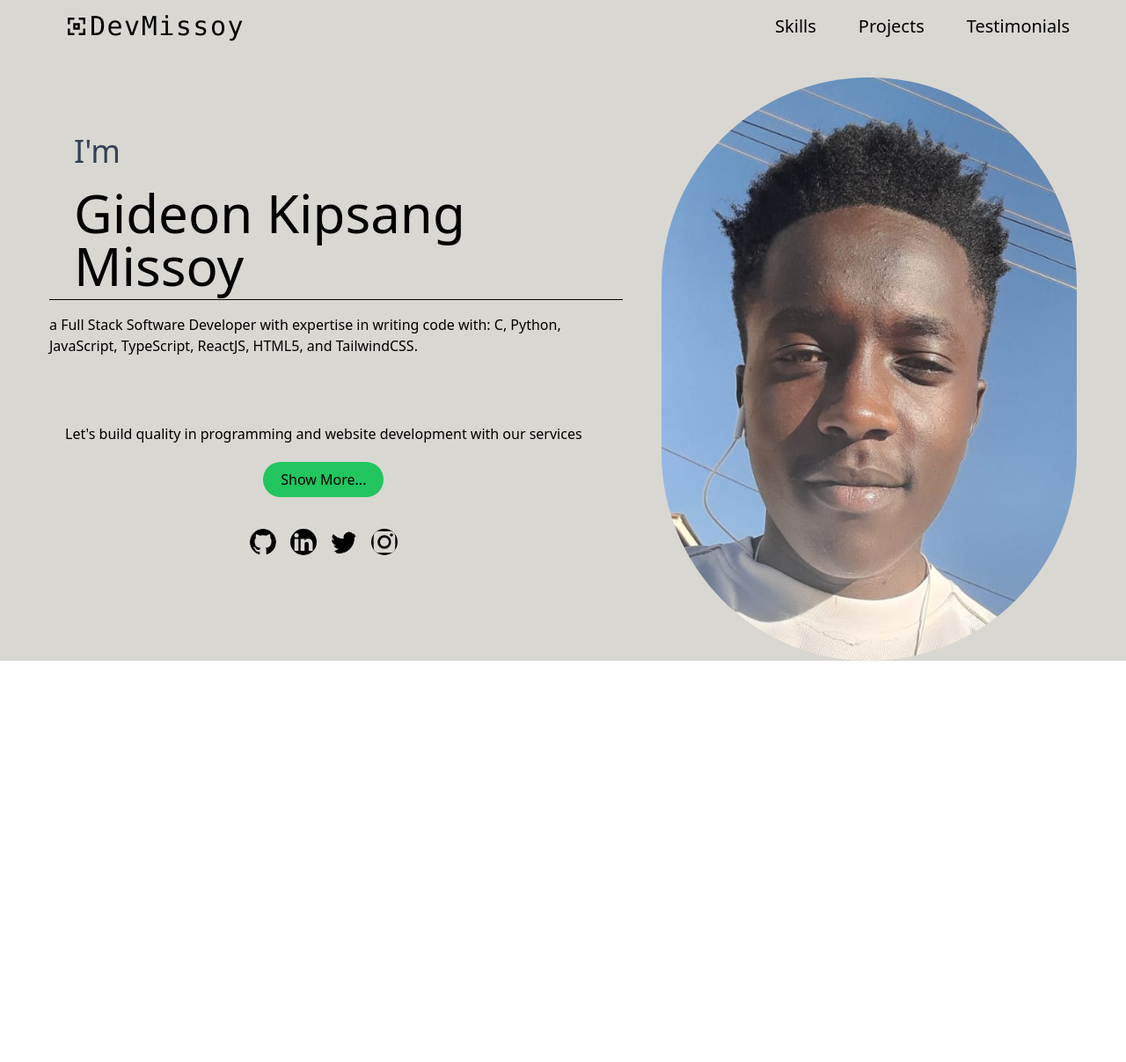
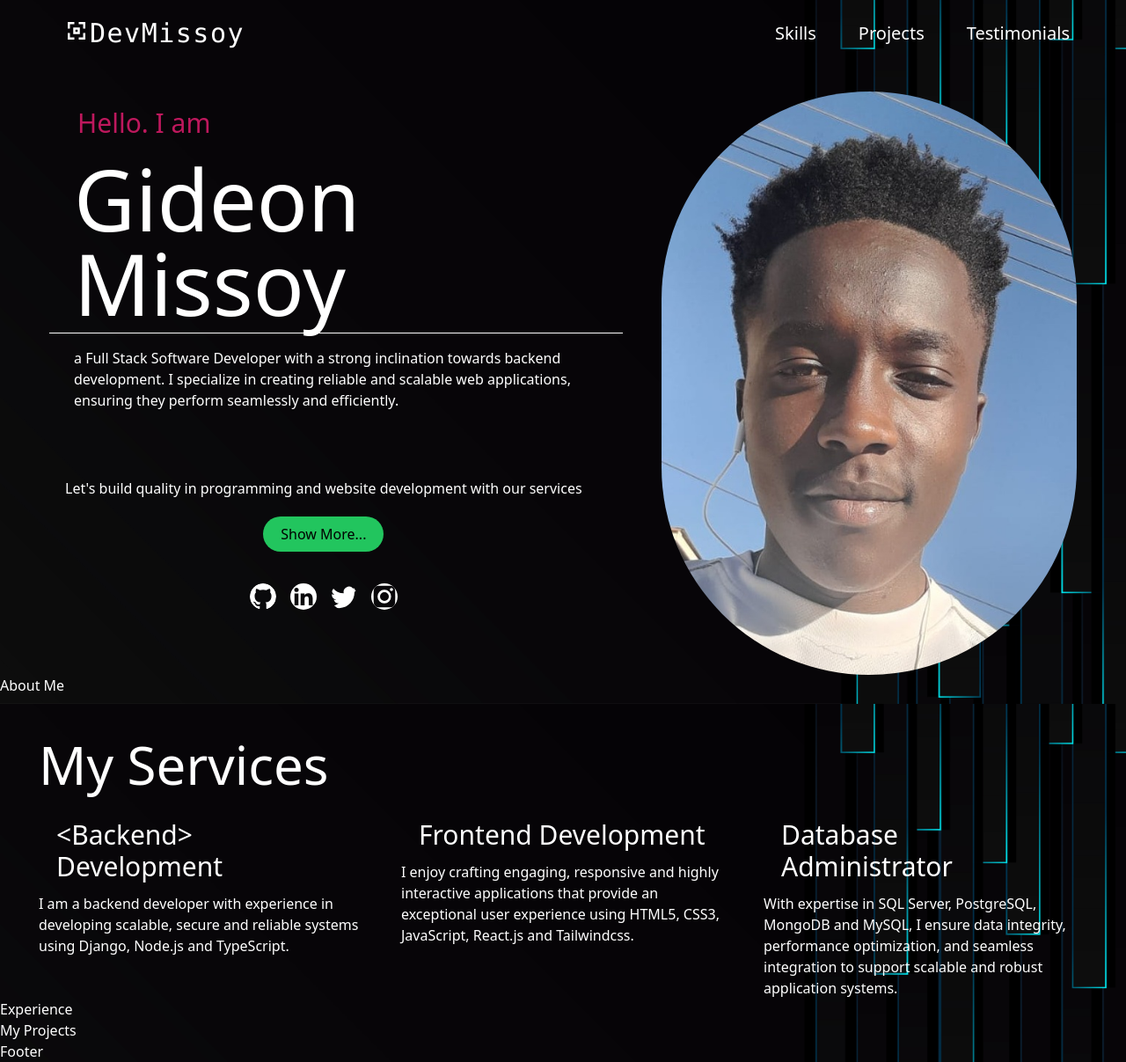
Before and after one commit to GideonMissoy/Portfolio, a React (Vite) app: page / in a window 1280 px wide. Shown: the whole page at 88% size. Before the commit the page ends 800 px from the top, so only its background shows below. Built offline with nearby package versions, Linux system fonts and the light colour scheme.

Commit message:
Updating services.

```diff
--- /dev/null
+++ b/src/components/about.jsx
@@ -0,0 +1,11 @@
+import React from 'react';
+
+function About() {
+  return (
+    <div className='text-white'>
+      <h1>About Me</h1>
+    </div>
+  );
+}
+
+export default About;
--- /dev/null
+++ b/src/components/experience.jsx
@@ -0,0 +1,11 @@
+import React from 'react';
+
+function Experience() {
+  return (
+    <div className='text-white'>
+      <h1>Experience</h1>
+    </div>
+  );
+}
+
+export default Experience;
--- /dev/null
+++ b/src/components/footer.jsx
@@ -0,0 +1,11 @@
+import React from 'react';
+
+function Footer() {
+  return (
+    <div className='text-white'>
+      <h1>Footer</h1>
+    </div>
+  );
+}
+
+export default Footer;
--- a/src/components/hero.jsx
+++ b/src/components/hero.jsx
@@ -6,16 +6,17 @@ const Hero = () => {
   return (
     <section
       className='flex justify-around items-center mx-7 space-x-11
-   lg:flex-row ssm:flex-col ssm:space-y-7 text-black'
+   lg:flex-row ssm:flex-col ssm:space-y-7 text-white'
     >
       <div className='lg:w-2/3 ssm:w-fit'>
         <div className='pl-7'>
-          <p className='text-4xl mb-5 text-slate-700 pl-7'>I'm</p>
-          <h1 className='text-6xl mb-2 pl-7'>Gideon Kipsang Missoy</h1>
-          <hr className='py-2 border- border-black' />
-          <h1>
-            a Full Stack Software Developer with expertise in writing code with:
-            C, Python, JavaScript, TypeScript, ReactJS, HTML5, and TailwindCSS.
+          <p className='text-3xl mb-5 text-pink-700 pl-8'>Hello. I am</p>
+          <h1 className='text-8xl mb-2 pl-7'>Gideon Missoy</h1>
+          <hr className='py-2 border- border-white' />
+          <h1 className='px-7'>
+            a Full Stack Software Developer with a strong inclination towards
+            backend development. I specialize in creating reliable and scalable
+            web applications, ensuring they perform seamlessly and efficiently.
           </h1>
         </div>
         <div>
--- a/src/components/main.jsx
+++ b/src/components/main.jsx
@@ -1,12 +1,26 @@
 import React from 'react';
 import { Nav } from './nav';
 import Hero from './hero';
+import About from './about';
+import Services from './services';
+import Experience from './experience';
+import Projects from './projects';
+import Footer from './footer';
+import Background from '../assets/background.jpg';
 
 const Main = () => {
   return (
-    <div className='bg-[#d9d7d2]'>
+    <div
+      className='bg-cover bg-fixed bg-center bg-no-repeat min-h-screen'
+      style={{ backgroundImage: `url(${Background})` }}
+    >
       <Nav />
       <Hero />
+      <About />
+      <Services />
+      <Experience />
+      <Projects />
+      <Footer />
     </div>
   );
 };
--- a/src/components/nav.jsx
+++ b/src/components/nav.jsx
@@ -16,32 +16,31 @@ export const Nav = () => {
 
   return (
     <>
-      <div
-        className='flex items-center justify-between mx-11 py-3 lg:flex-row
-      '
-      >
-        <div className='text-black font-mono text-3xl tracking-wider flex items-center px-7'>
-          <CgNametag /> DevMissoy
+      <div className='flex items-center justify-between mx-11 py-5 lg:flex-row'>
+        <div className='text-white font-mono text-3xl tracking-wider flex items-center px-7 hover:pointer'>
+          <a href='#' className='flex'>
+            <CgNametag /> DevMissoy
+          </a>
         </div>
         <div className='space-x-3'>
           <div className='ssm:hidden lg:block space-x-2'>
             <a
               href='#'
-              className='text-black hover:bg-indigo-800
+              className='text-white hover:bg-indigo-800
           rounded-full px-5 py-2 text-xl'
             >
               Skills
             </a>
             <a
               href='#'
-              className='text-black hover:bg-indigo-800
+              className='text-white hover:bg-indigo-800
           rounded-full px-5 py-2 text-xl'
             >
               Projects
             </a>
             <a
               href='#'
-              className='text-black hover:bg-indigo-800
+              className='text-white hover:bg-indigo-800
           rounded-full px-5 py-2 text-xl'
             >
               Testimonials
@@ -64,13 +63,13 @@ export const Nav = () => {
         {toggle ? (
           <div className='flex justify-between ml-10'>
             <ul>
-              <li className='text-black hover:bg-indigo-800 rounded-full text-xl mb-2 px-5 cursor-pointer'>
+              <li className='text-white hover:bg-indigo-800 rounded-full text-xl mb-2 px-5 cursor-pointer'>
                 Skills
               </li>
-              <li className='text-black hover:bg-indigo-800 rounded-full text-xl mb-2 px-5 cursor-pointer'>
+              <li className='text-white hover:bg-indigo-800 rounded-full text-xl mb-2 px-5 cursor-pointer'>
                 Projects
               </li>
-              <li className='text-black hover:bg-indigo-800 rounded-full text-xl mb-2 px-5 cursor-pointer'>
+              <li className='text-white hover:bg-indigo-800 rounded-full text-xl mb-2 px-5 cursor-pointer'>
                 Testimonials
               </li>
             </ul>
--- /dev/null
+++ b/src/components/projects.jsx
@@ -0,0 +1,13 @@
+import React from 'react';
+
+function Projects() {
+  return (
+    <>
+      <div className='text-white'>
+        <h1>My Projects</h1>
+      </div>
+    </>
+  );
+}
+
+export default Projects;
--- /dev/null
+++ b/src/components/services.jsx
@@ -0,0 +1,40 @@
+import React from 'react';
+
+function Services() {
+  return (
+    <>
+      <div className='mx-11 mt-7'>
+        <div className='text-white py-5'>
+          <h1 className='text-6xl'>My Services</h1>
+        </div>
+        <div className='flex ssm:flex-col lg:flex-row text-white'>
+          <div className='lg:w-1/3 ssm:w-fit justify-center mr-11 bg-{#003001}'>
+            <h1 className='text-3xl px-5 py-3'>&lt;Backend&gt; Development</h1>
+            <p>
+              I am a backend developer with experience in developing scalable,
+              secure and reliable systems using Django, Node.js and TypeScript.
+            </p>
+          </div>
+          <div className='lg:w-1/3 ssm:w-fit justify-center mr-11 bg-{#003001}'>
+            <h1 className='text-3xl px-5 py-3'>Frontend Development</h1>
+            <p>
+              I enjoy crafting engaging, responsive and highly interactive
+              applications that provide an exceptional user experience using
+              HTML5, CSS3, JavaScript, React.js and Tailwindcss.
+            </p>
+          </div>
+          <div className='lg:w-1/3 ssm:w-fit justify-center bg-{#003001}'>
+            <h1 className='text-3xl px-5 py-3'>Database Administrator</h1>
+            <p>
+              With expertise in SQL Server, PostgreSQL, MongoDB and MySQL, I
+              ensure data integrity, performance optimization, and seamless
+              integration to support scalable and robust application systems.
+            </p>
+          </div>
+        </div>
+      </div>
+    </>
+  );
+}
+
+export default Services;
```
Also changed, not shown: src/assets/background.jpg (added).
